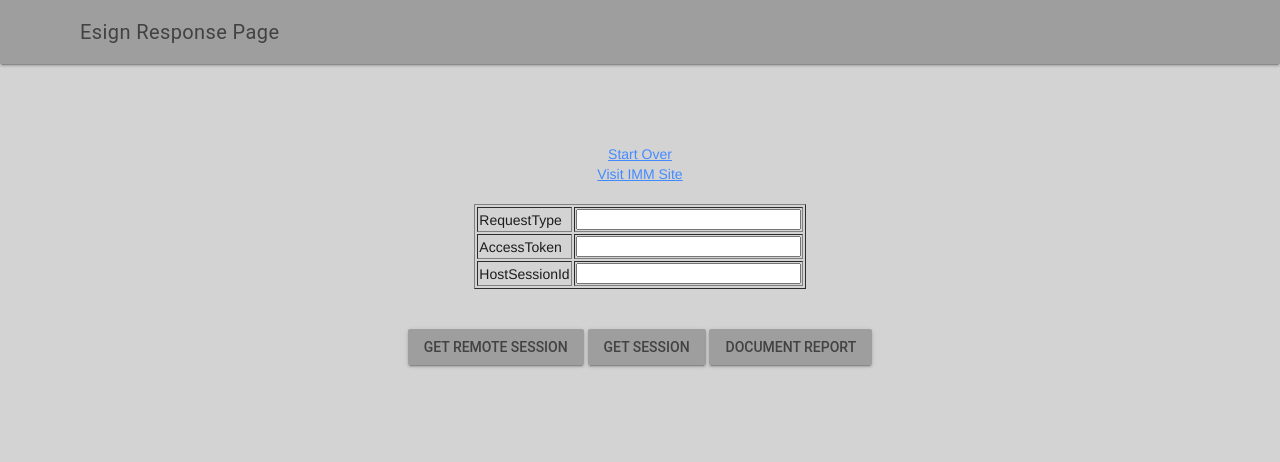
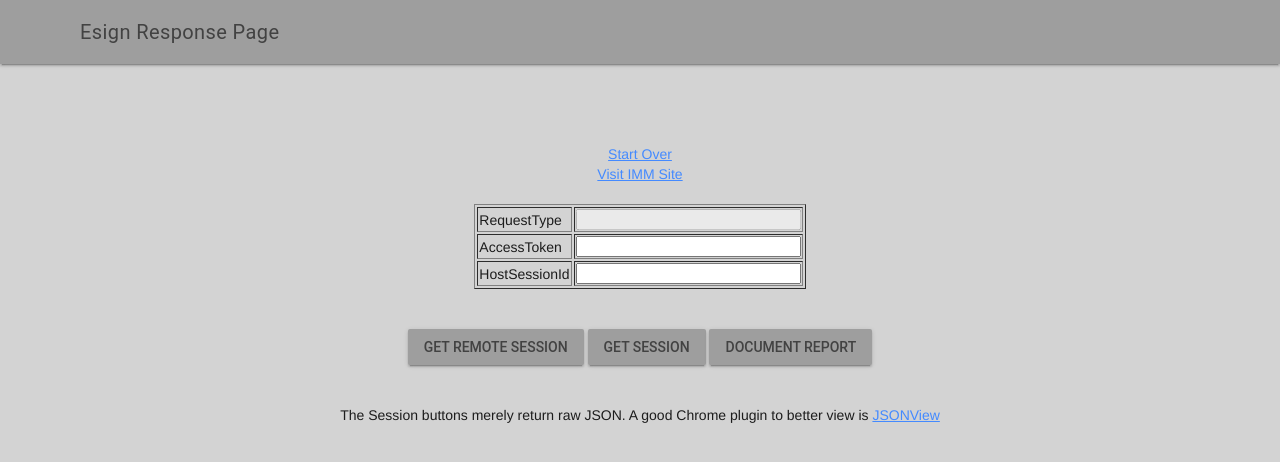
Before and after one commit to vbrich/cunexus, a website: page public/response.html in a window 1280 px wide. Drawn offline with nearby package versions, Linux system fonts and the light colour scheme.

Commit message:
who knows

```diff
--- a/public/response.html
+++ b/public/response.html
@@ -33,7 +33,7 @@
           <table border="1">
             <tr>
               <td><span>RequestType</span></td>
-              <td><input type="text" id="reqtype" name="reqtype" size="25" value="" /></td>
+              <td><input type="text" id="reqtype" name="reqtype" size="25" value="" disabled/></td>
             </tr>
             <tr>
               <td><span>AccessToken</span></td>
@@ -68,7 +68,8 @@
           </button>
 
         </form>
-
+<br /><br />
+<span>The Session buttons merely return raw JSON. A good Chrome plugin to better view is <a href="https://chrome.google.com/webstore/detail/jsonview/chklaanhfefbnpoihckbnefhakgolnmc?hl=en" target="_blank">JSONView</a>
       </div>
     </div>
   </main>
@@ -76,7 +77,6 @@
 
 
 <script>
-
   const queryString = window.location.search;
   console.log(queryString);
   const urlParams = new URLSearchParams(queryString);
@@ -90,29 +90,12 @@
   document.getElementById('acctok').value = acctok;
   document.getElementById('sessid').value = sessid;
 
-  /*
-  // Get Request Parameters...
-  function getParams() {
-    var params = {},
-        pairs = document.URL.split('?')
-               .pop()
-               .split('&');
-    for (var i = 0, p; i < pairs.length; i++) {
-           p = pairs[i].split('=');
-           params[ p[0] ] =  p[1];
-    }
-    return params;
+  //hide remote button
+  var requesttype = document.getElementById("reqtype");
+  var remoteBtnDiv = document.getElementById("remoteBtnDiv");
+  if (requesttype.value == "direct") {
+    document.getElementById("myBtn").disabled = true;
   }
-  params = getParams();
-  for( var i in params ){
-    console.log( i , params[i] );
-    if (i != null)
-      if (i == 'reqtype' || i == 'acctok' || i == 'sessid') {
-        // document.getElementById(i).innerHTML = params[i];
-        document.getElementById(i).value = params[i];
-      }
-  }
-  */
 </script>
 
   </body>
```
Also changed, not shown: 2 other files.
